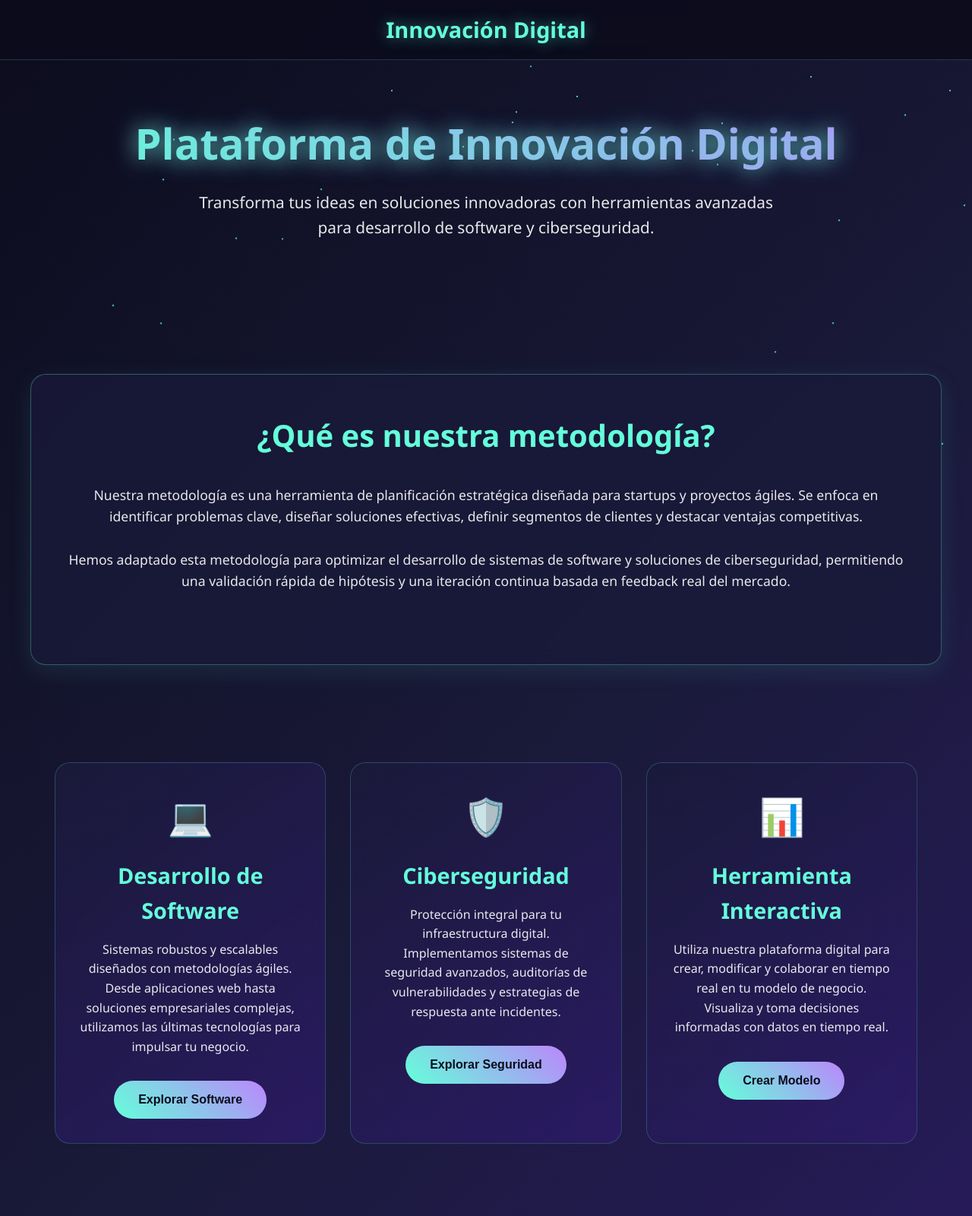
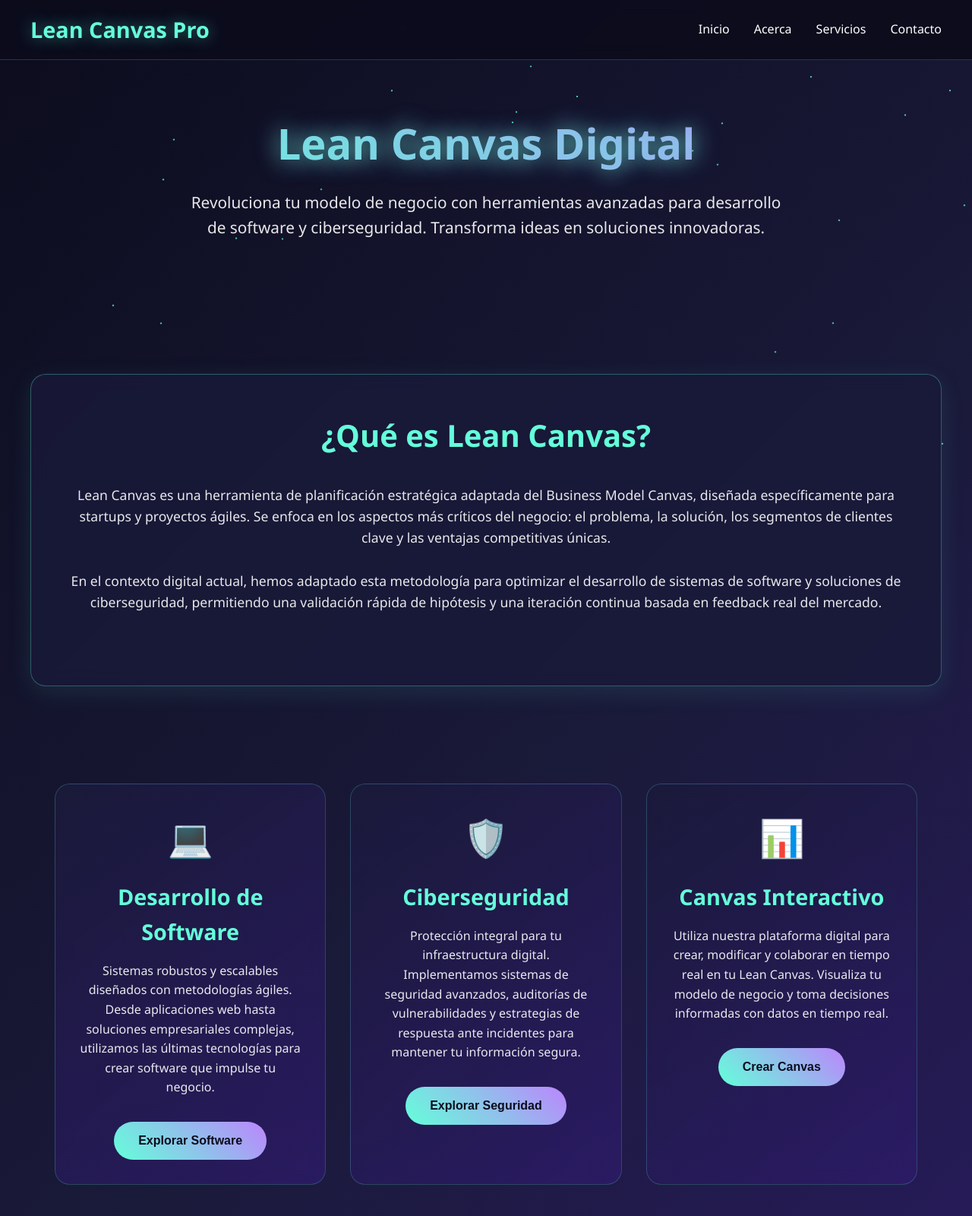
Before and after one commit to BuscadorBinario/leancanvas, a plain HTML site: page index.html in a window 1280 px wide. Shown: the top 1600 px of the page at 76% size. Drawn offline with Linux system fonts and the light colour scheme.

Commit message:
Update index.html

```diff
--- a/index.html
+++ b/index.html
@@ -3,7 +3,7 @@
 <head>
     <meta charset="UTF-8">
     <meta name="viewport" content="width=device-width, initial-scale=1.0">
-    <title>Plataforma de Innovación Digital</title>
+    <title>Lean Canvas - Innovación Digital</title>
     <style>
         * {
             margin: 0;
@@ -72,7 +72,7 @@
 
         nav {
             display: flex;
-            justify-content: center;
+            justify-content: space-between;
             align-items: center;
             max-width: 1200px;
             margin: 0 auto;
@@ -83,6 +83,24 @@
             font-weight: bold;
             color: #64ffda;
             text-shadow: 0 0 20px rgba(100, 255, 218, 0.5);
+        }
+
+        .nav-links {
+            display: flex;
+            list-style: none;
+            gap: 2rem;
+        }
+
+        .nav-links a {
+            color: #ffffff;
+            text-decoration: none;
+            transition: all 0.3s ease;
+            position: relative;
+        }
+
+        .nav-links a:hover {
+            color: #64ffda;
+            text-shadow: 0 0 10px rgba(100, 255, 218, 0.5);
         }
 
         /* Main Content */
@@ -304,6 +322,10 @@
                 font-size: 2.5rem;
             }
 
+            .nav-links {
+                display: none;
+            }
+
             .cards-container {
                 grid-template-columns: 1fr;
                 padding: 2rem 1rem;
@@ -354,22 +376,28 @@
 
     <header>
         <nav>
-            <div class="logo">Innovación Digital</div>
+            <div class="logo">Lean Canvas Pro</div>
+            <ul class="nav-links">
+                <li><a href="#home">Inicio</a></li>
+                <li><a href="#about">Acerca</a></li>
+                <li><a href="#services">Servicios</a></li>
+                <li><a href="#contact">Contacto</a></li>
+            </ul>
         </nav>
     </header>
 
     <main>
         <section class="hero" id="home">
-            <h1>Plataforma de Innovación Digital</h1>
-            <p>Transforma tus ideas en soluciones innovadoras con herramientas avanzadas para desarrollo de software y ciberseguridad.</p>
+            <h1>Lean Canvas Digital</h1>
+            <p>Revoluciona tu modelo de negocio con herramientas avanzadas para desarrollo de software y ciberseguridad. Transforma ideas en soluciones innovadoras.</p>
         </section>
 
         <section class="lean-canvas-info">
-            <h2>¿Qué es nuestra metodología?</h2>
+            <h2>¿Qué es Lean Canvas?</h2>
             <div class="lean-canvas-description">
-                <p>Nuestra metodología es una herramienta de planificación estratégica diseñada para startups y proyectos ágiles. Se enfoca en identificar problemas clave, diseñar soluciones efectivas, definir segmentos de clientes y destacar ventajas competitivas.</p>
+                <p>Lean Canvas es una herramienta de planificación estratégica adaptada del Business Model Canvas, diseñada específicamente para startups y proyectos ágiles. Se enfoca en los aspectos más críticos del negocio: el problema, la solución, los segmentos de clientes clave y las ventajas competitivas únicas.</p>
                 <br>
-                <p>Hemos adaptado esta metodología para optimizar el desarrollo de sistemas de software y soluciones de ciberseguridad, permitiendo una validación rápida de hipótesis y una iteración continua basada en feedback real del mercado.</p>
+                <p>En el contexto digital actual, hemos adaptado esta metodología para optimizar el desarrollo de sistemas de software y soluciones de ciberseguridad, permitiendo una validación rápida de hipótesis y una iteración continua basada en feedback real del mercado.</p>
             </div>
         </section>
 
@@ -377,7 +405,7 @@
             <div class="card">
                 <div class="card-icon">💻</div>
                 <h3>Desarrollo de Software</h3>
-                <p>Sistemas robustos y escalables diseñados con metodologías ágiles. Desde aplicaciones web hasta soluciones empresariales complejas, utilizamos las últimas tecnologías para impulsar tu negocio.</p>
+                <p>Sistemas robustos y escalables diseñados con metodologías ágiles. Desde aplicaciones web hasta soluciones empresariales complejas, utilizamos las últimas tecnologías para crear software que impulse tu negocio.</p>
                 <button class="btn" onclick="navigateToSoftware()">
                     <span>Explorar Software</span>
                 </button>
@@ -386,7 +414,7 @@
             <div class="card">
                 <div class="card-icon">🛡️</div>
                 <h3>Ciberseguridad</h3>
-                <p>Protección integral para tu infraestructura digital. Implementamos sistemas de seguridad avanzados, auditorías de vulnerabilidades y estrategias de respuesta ante incidentes.</p>
+                <p>Protección integral para tu infraestructura digital. Implementamos sistemas de seguridad avanzados, auditorías de vulnerabilidades y estrategias de respuesta ante incidentes para mantener tu información segura.</p>
                 <button class="btn" onclick="navigateToCybersecurity()">
                     <span>Explorar Seguridad</span>
                 </button>
@@ -394,10 +422,10 @@
 
             <div class="card">
                 <div class="card-icon">📊</div>
-                <h3>Herramienta Interactiva</h3>
-                <p>Utiliza nuestra plataforma digital para crear, modificar y colaborar en tiempo real en tu modelo de negocio. Visualiza y toma decisiones informadas con datos en tiempo real.</p>
+                <h3>Canvas Interactivo</h3>
+                <p>Utiliza nuestra plataforma digital para crear, modificar y colaborar en tiempo real en tu Lean Canvas. Visualiza tu modelo de negocio y toma decisiones informadas con datos en tiempo real.</p>
                 <button class="btn" onclick="navigateToCanvas()">
-                    <span>Crear Modelo</span>
+                    <span>Crear Canvas</span>
                 </button>
             </div>
         </section>
@@ -433,7 +461,7 @@
     </main>
 
     <footer>
-        <p>&copy; 2025 Innovación Digital. Transformando el futuro.</p>
+        <p>&copy; 2025 Lean Canvas Pro. Innovando el futuro digital.</p>
     </footer>
 
     <script>
@@ -474,28 +502,51 @@
             }
         });
 
+        // Smooth scrolling for navigation
+        document.querySelectorAll('a[href^="#"]').forEach(anchor => {
+            anchor.addEventListener('click', function (e) {
+                e.preventDefault();
+                const target = document.querySelector(this.getAttribute('href'));
+                if (target) {
+                    target.scrollIntoView({
+                        behavior: 'smooth',
+                        block: 'start'
+                    });
+                }
+            });
+        });
+
         // Navigation functions with page transition effects
         function navigateToSoftware() {
+            // Add transition effect
             document.body.style.transform = 'translateX(-100%)';
             document.body.style.transition = 'transform 0.5s ease';
+
             setTimeout(() => {
+                // Redirect to software development page
                 window.location.href = 'software.html';
             }, 500);
         }
 
         function navigateToCybersecurity() {
+            // Add transition effect
             document.body.style.transform = 'translateX(-100%)';
             document.body.style.transition = 'transform 0.5s ease';
+
             setTimeout(() => {
+                // Redirect to cybersecurity page
                 window.location.href = 'cybersecurity.html';
             }, 500);
         }
 
         function navigateToCanvas() {
+            // Add transition effect
             document.body.style.transform = 'scale(0.8)';
             document.body.style.transition = 'transform 0.5s ease';
+
             setTimeout(() => {
-                window.location.href = 'Lean Canvas.html';
+                // Redirect to interactive canvas page
+                window.location.href = 'canvas.html';
             }, 500);
         }
 
```
